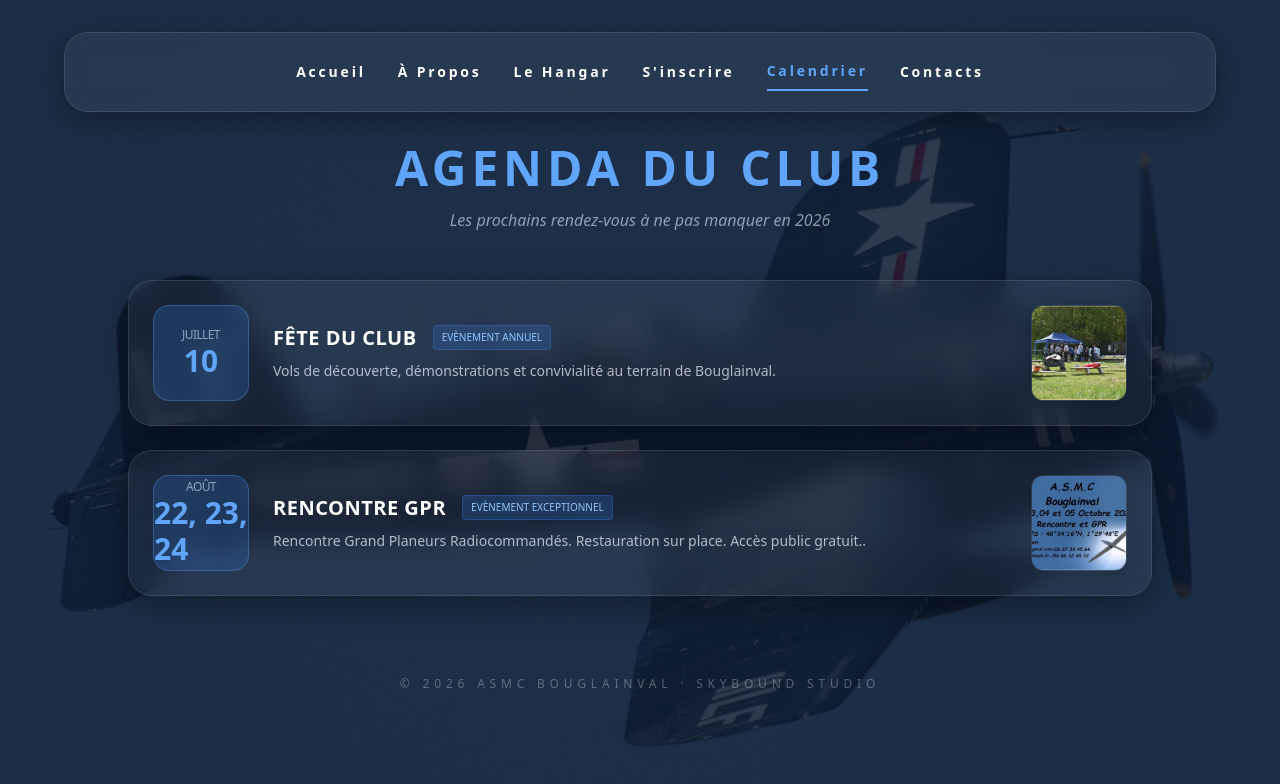
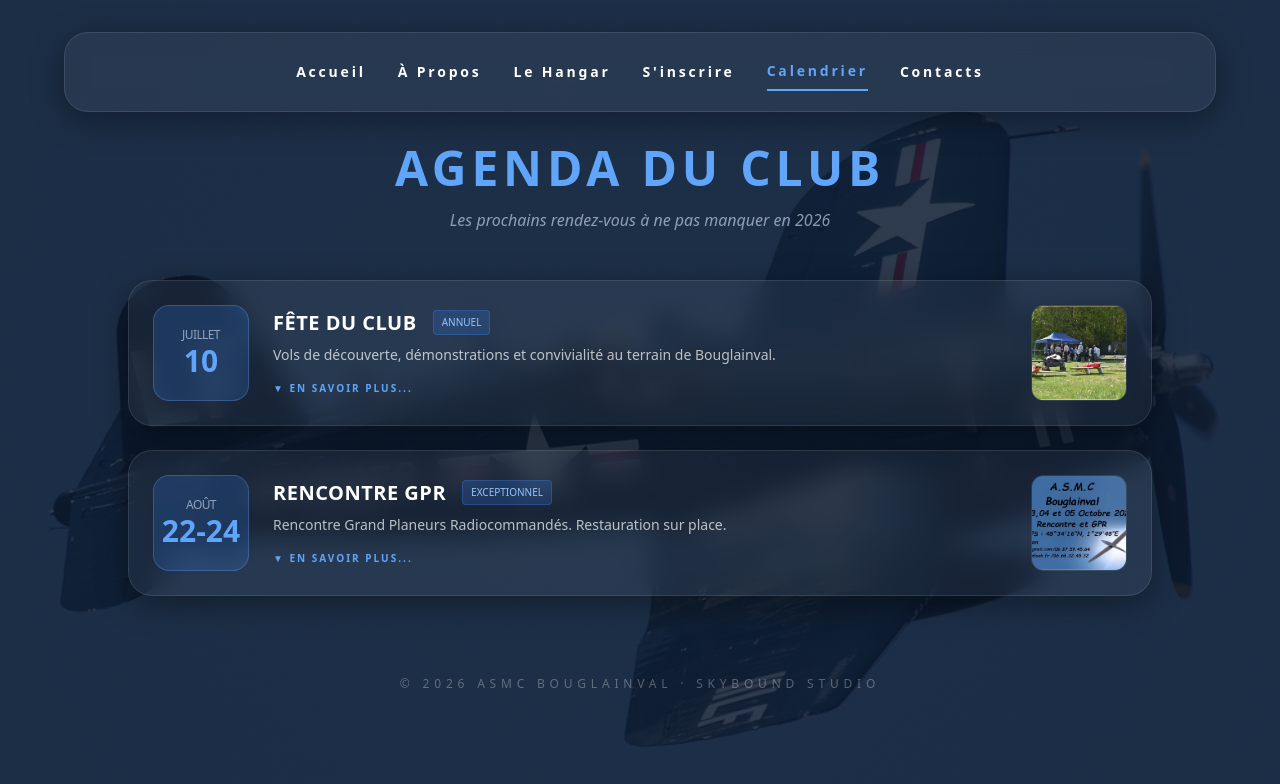
Before and after one commit to leschaeveemmanuel-rgb/asmc-site, a React (Vite) app: page / in a window 1280 px wide. Both pictures are taken after a click on the button "Calendrier". Shown: the top 784 px of the page. Built offline with nearby package versions, Linux system fonts and the light colour scheme.

Commit message:
Add files via upload

```diff
--- a/src/App.jsx
+++ b/src/App.jsx
@@ -2,6 +2,8 @@ import React, { useState } from 'react';
 
 function App() {
   const [page, setPage] = useState('accueil');
+  // État pour gérer l'affichage des détails du calendrier
+  const [expandedEvent, setExpandedEvent] = useState(null);
 
   return (
     <div className="min-h-screen p-4 md:p-8 flex flex-col items-center gap-8 text-white font-sans">
@@ -243,8 +245,10 @@ function App() {
               <p className="mt-4 text-blue-100 opacity-60 italic">Les prochains rendez-vous à ne pas manquer en 2026</p>
             </div>
             <div className="max-w-5xl mx-auto space-y-6">
-              {/* --- PREMIER ÉVÉNEMENT --- */}
-              <div className="glass-card p-6 flex flex-col md:flex-row items-center gap-6 hover:border-blue-400/30 transition-colors">
+
+              {/* --- ÉVÉNEMENT 1 : FÊTE DU CLUB --- */}
+              <div className="glass-card p-6 flex flex-col items-stretch gap-6 hover:border-blue-400/30 transition-colors">
+                <div className="flex flex-col md:flex-row items-center gap-6">
                   <div className="flex-shrink-0 w-24 h-24 bg-blue-500/20 rounded-2xl border border-blue-400/30 flex flex-col items-center justify-center">
                     <span className="text-xs uppercase tracking-tighter opacity-60 text-blue-100">Juillet</span>
                     <span className="text-3xl font-black text-blue-400">10</span>
@@ -252,41 +256,89 @@ function App() {
                   <div className="flex-grow text-center md:text-left space-y-2">
                     <div className="flex flex-col md:flex-row md:items-center gap-2 md:gap-4">
                       <h3 className="text-xl font-bold uppercase tracking-wide text-white">Fête du Club</h3>
-                    <span className="text-[10px] bg-blue-500/20 text-blue-300 px-2 py-1 rounded border border-blue-500/30 uppercase w-fit mx-auto md:mx-0">Evènement annuel</span>
+                      <span className="text-[10px] bg-blue-500/20 text-blue-300 px-2 py-1 rounded border border-blue-500/30 uppercase w-fit mx-auto md:mx-0">Annuel</span>
                     </div>
-                  <p className="text-sm opacity-70 leading-relaxed text-blue-50">
-                    Vols de découverte, démonstrations et convivialité au terrain de Bouglainval.
-                  </p>
+                    {/* DESCRIPTION COURTE (Vignette) */}
+                    <p className="text-sm opacity-70">Vols de découverte, démonstrations et convivialité au terrain de Bouglainval.</p>
+
+                    {/* LIEN EN SAVOIR PLUS */}
+                    <button
+                      onClick={() => setExpandedEvent(expandedEvent === 'fete' ? null : 'fete')}
+                      className="text-[10px] font-black uppercase tracking-[0.2em] text-blue-400 hover:text-blue-300 transition-colors pt-2"
+                    >
+                      {expandedEvent === 'fete' ? '▲ Réduire' : '▼ En savoir plus...'}
+                    </button>
                   </div>
                   <div className="flex-shrink-0 w-24 h-24 group/img">
                     <a href="/image.png" target="_blank" rel="noopener noreferrer" className="block w-full h-full relative">
-                    <img src="/image.png" alt="Affiche" className="w-full h-full object-cover rounded-xl border border-white/10 group-hover/img:border-blue-400/50 transition-all shadow-lg" onError={(e) => { e.target.src = "https://via.placeholder.com/100?text=Affiche"; }} />
-                    <div className="absolute inset-0 bg-blue-400/20 opacity-0 group-hover/img:opacity-100 flex items-center justify-center rounded-xl transition-opacity text-white text-xs font-bold">VOIR</div>
+                      <img src="/image.png" alt="Affiche" className="w-full h-full object-cover rounded-xl border border-white/10" onError={(e) => { e.target.src = "https://via.placeholder.com/100?text=Affiche"; }} />
                     </a>
                   </div>
                 </div>
-              {/* --- SECOND ÉVÉNEMENT --- */}
-              <div className="glass-card p-6 flex flex-col md:flex-row items-center gap-6 hover:border-blue-400/30 transition-colors">
+
+                {/* BLOC DÉTAILLÉ (Multi-lignes) */}
+                {expandedEvent === 'fete' && (
+                  <div className="mt-4 p-6 rounded-xl bg-white/5 border-t border-white/10 animate-in slide-in-from-top-4 duration-300">
+                    <p className="text-sm leading-relaxed opacity-90 whitespace-pre-line">
+                      La traditionnelle fête de l'ASMC est le moment fort de notre saison !{"\n\n"}
+                      Au programme :{"\n"}
+                      • Barbecue géant le midi (sur réservation){"\n"}
+                      • Vols de démonstration de nos plus beaux modèles{"\n"}
+                      • Ateliers découverte pour les enfants{"\n"}
+                      • Baptêmes de l'air en double commande{"\n\n"}
+                      Venez nombreux partager votre passion dans une ambiance familiale et détendue.
+                    </p>
+                  </div>
+                )}
+              </div>
+
+              {/* --- ÉVÉNEMENT 2 : RENCONTRE GPR --- */}
+              <div className="glass-card p-6 flex flex-col items-stretch gap-6 hover:border-blue-400/30 transition-colors">
+                <div className="flex flex-col md:flex-row items-center gap-6">
                   <div className="flex-shrink-0 w-24 h-24 bg-blue-500/20 rounded-2xl border border-blue-400/30 flex flex-col items-center justify-center">
                     <span className="text-xs uppercase tracking-tighter opacity-60 text-blue-100">Août</span>
-                  <span className="text-3xl font-black text-blue-400">22, 23, 24</span>
+                    <span className="text-3xl font-black text-blue-400">22-24</span>
                   </div>
                   <div className="flex-grow text-center md:text-left space-y-2">
                     <div className="flex flex-col md:flex-row md:items-center gap-2 md:gap-4">
                       <h3 className="text-xl font-bold uppercase tracking-wide text-white">Rencontre GPR</h3>
-                    <span className="text-[10px] bg-blue-500/20 text-blue-300 px-2 py-1 rounded border border-blue-500/30 uppercase w-fit mx-auto md:mx-0">Evènement exceptionnel</span>
+                      <span className="text-[10px] bg-blue-500/20 text-blue-300 px-2 py-1 rounded border border-blue-500/30 uppercase w-fit mx-auto md:mx-0">Exceptionnel</span>
                     </div>
-                  <p className="text-sm opacity-70 leading-relaxed text-blue-50">
-                    Rencontre Grand Planeurs Radiocommandés. Restauration sur place. Accès public gratuit..
-                  </p>
+                    {/* DESCRIPTION COURTE (Vignette) */}
+                    <p className="text-sm opacity-70">Rencontre Grand Planeurs Radiocommandés. Restauration sur place.</p>
+
+                    {/* LIEN EN SAVOIR PLUS */}
+                    <button
+                      onClick={() => setOpenEvent(openEvent === 'gpr' ? null : 'gpr')}
+                      onClick={() => setExpandedEvent(expandedEvent === 'gpr' ? null : 'gpr')}
+                      className="text-[10px] font-black uppercase tracking-[0.2em] text-blue-400 hover:text-blue-300 transition-colors pt-2"
+                    >
+                      {expandedEvent === 'gpr' ? '▲ Réduire' : '▼ En savoir plus...'}
+                    </button>
                   </div>
                   <div className="flex-shrink-0 w-24 h-24 group/img">
                     <a href="/gpr.png" target="_blank" rel="noopener noreferrer" className="block w-full h-full relative">
-                    <img src="/gpr.png" alt="Affiche" className="w-full h-full object-cover rounded-xl border border-white/10 group-hover/img:border-blue-400/50 transition-all shadow-lg" onError={(e) => { e.target.src = "https://via.placeholder.com/100?text=Affiche"; }} />
-                    <div className="absolute inset-0 bg-blue-400/20 opacity-0 group-hover/img:opacity-100 flex items-center justify-center rounded-xl transition-opacity text-white text-xs font-bold">VOIR</div>
+                      <img src="/gpr.png" alt="Affiche" className="w-full h-full object-cover rounded-xl border border-white/10" onError={(e) => { e.target.src = "https://via.placeholder.com/100?text=Affiche"; }} />
                     </a>
                   </div>
                 </div>
+
+                {/* BLOC DÉTAILLÉ (Multi-lignes) */}
+                {expandedEvent === 'gpr' && (
+                  <div className="mt-4 p-6 rounded-xl bg-white/5 border-t border-white/10 animate-in slide-in-from-top-4 duration-300">
+                    <p className="text-sm leading-relaxed opacity-90 whitespace-pre-line">
+                      L'ASMC est fière d'accueillir la rencontre nationale des Grands Planeurs Radiocommandés.{"\n\n"}
+                      Informations Pilotes :{"\n"}
+                      • Remorquage assuré par nos remorqueurs thermiques puissants{"\n"}
+                      • Camping possible sur le terrain (sanitaires disponibles){"\n"}
+                      • Inscription obligatoire via le formulaire PDF section "S'inscrire"{"\n\n"}
+                      Informations Public :{"\n"}
+                      Accès gratuit pour admirer ces géants des airs (certains font plus de 6 mètres d'envergure !). Restauration rapide et buvette sur place tout le week-end.
+                    </p>
+                  </div>
+                )}
+              </div>
+
             </div>
           </div>
         )}
@@ -312,10 +364,6 @@ function App() {
                     <div>
                       <p className="text-xs uppercase tracking-widest text-blue-400">Secrétaire Général</p>
                       <p className="text-lg font-bold">Alain Lernould</p>
-                      {/* ADRESSE MASQUÉE
-                      <p className="text-sm opacity-70">27 rue de Grez — 28170 FONTAINE LES RIBOUTS</p>
-                      <p className="text-sm opacity-70 italic">Lieu dit : BOUTRY</p>
-                      */}
                       <p className="text-sm opacity-70 mt-2">Tél : 07 77 28 02 57</p>
                       <p className="text-sm opacity-70 italic">alain.lernould95@gmail.com</p>
                     </div>
@@ -346,10 +394,10 @@ function App() {
                   <h3 className="text-xl font-bold text-green-300 uppercase mb-4 tracking-widest">Localisation</h3>
                   <p className="text-sm opacity-70 mb-6">Le terrain se situe à **Bouglainval (28130)**.</p>
                   <div className="w-full aspect-square md:aspect-video rounded-xl overflow-hidden border border-white/10 shadow-2xl relative group">
-                    <iframe src="https://www.google.com/maps/embed?pb=!1m18!1m12!1m3!1d10526.476483166258!2d1.5937446732454593!3d48.541249774641975!2m3!1f0!2f0!3f0!3m2!1i1024!2i768!4f13.1!3m3!1m2!1s0x47e403d15658e385%3A0xb30678c3b707480a!2sASMC%20Bouglainval!5e0!3m2!1sfr!2sfr!4v1739257008127!5m2!1sfr!2sfr" width="100%" height="100%" style={{ border: 0 }} allowFullScreen="" loading="lazy" referrerPolicy="no-referrer-when-downgrade" className="grayscale-[20%] contrast-[1.1] opacity-90 group-hover:opacity-100 transition-opacity"></iframe>
+                    <iframe src="https://www.google.com/maps/embed?pb=!1m18!1m12!1m3!1d2639.231904423405!2d1.600311315664!3d48.544!2m3!1f0!2f0!3f0!3m2!1i1024!2i768!4f13.1!3m3!1m2!1s0x47e3f898a3c8a9a1%3A0x40b82c3688c9460!2sBouglainval!5e0!3m2!1sfr!2sfr!4v1707480000000!5m2!1sfr!2sfr&z=13" width="100%" height="100%" style={{ border: 0 }} allowFullScreen="" loading="lazy" referrerPolicy="no-referrer-when-downgrade" className="grayscale-[20%] contrast-[1.1] opacity-90 group-hover:opacity-100 transition-opacity"></iframe>
                   </div>
                   <div className="mt-6">
-                    <a href="https://www.google.com/maps/dir//ASMC+Bouglainval,+28130+Bouglainval/@48.5412498,1.5937447,15z/data=!4m8!4m7!1m0!1m5!1m1!1s0x47e403d15658e385:0xb30678c3b707480a!2m2!1d1.6025001!2d48.5440003?entry=ttu&g_ep=EgoyMDI1MDIwNS4xIKXMDSoASAFQAw%3D%3D" target="_blank" rel="noopener noreferrer" className="flex items-center justify-center gap-3 w-full p-4 rounded-xl bg-blue-500/10 border border-blue-400/30 hover:bg-blue-400/20 hover:border-blue-400 transition-all group">
+                    <a href="https://www.google.com/maps/dir/?api=1&destination=48.544,1.6025" target="_blank" rel="noopener noreferrer" className="flex items-center justify-center gap-3 w-full p-4 rounded-xl bg-blue-500/10 border border-blue-400/30 hover:bg-blue-400/20 hover:border-blue-400 transition-all group">
                       <span className="text-xl group-hover:scale-110 transition-transform">📍</span>
                       <span className="text-sm font-bold uppercase tracking-[0.2em] text-blue-300">Itinéraire vers le terrain</span>
                     </a>
```
Lines whose indentation alone changed are shown as unchanged.
